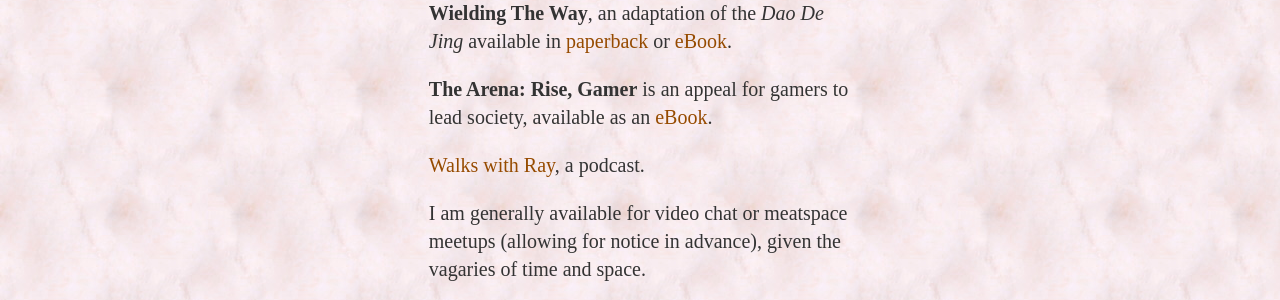
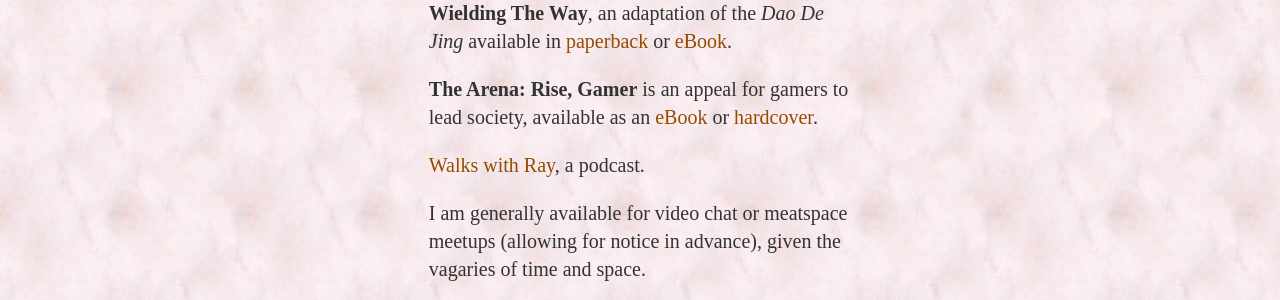
Before and after one commit to ray-dorai/ray-dorai.github.io, a Jekyll site: the page built from index.html, in a window 1280 px wide. Shown: the part 1063-1363 px from the top of the page. Built offline with Jekyll 4.4.1, drawn with Linux system fonts in a browser that asks for light colours; some web fonts are replaced.

Commit message:
Update index.html

```diff
--- a/index.html
+++ b/index.html
@@ -22,7 +22,7 @@
 	        <p><a href="https://foretrek.com/">Foretrek</a>, a non-profit.</p>
 	        <p><a href="https://raydoraisamy.bandcamp.com/album/if-you-ask-its-free">If you ask, it's free</a>, an album.</p>
 	        <p><b>Wielding The Way</b>, an adaptation of the <i>Dao De Jing</i> available in <a href="https://www.amazon.com/Wielding-Way-Ray-Doraisamy/dp/B09HG2FCGZ/ref=tmm_pap_swatch_0?_encoding=UTF8&qid=1633528813&sr=8-1">paperback</a> or <a href="https://forshaper.gumroad.com/l/wielding_the_way">eBook</a>.</p>
-		<p><b>The Arena: Rise, Gamer</b> is an appeal for gamers to lead society, available as an <a href="https://forshaper.gumroad.com/l/the_arena">eBook</a>.</p>
+		<p><b>The Arena: Rise, Gamer</b> is an appeal for gamers to lead society, available as an <a href="https://forshaper.gumroad.com/l/the_arena">eBook</a> or <a href="https://www.amazon.com/dp/B0B2TVM46T">hardcover</a>.</p>
 	        <p><a href="https://anchor.fm/walkswithray">Walks with Ray</a>, a podcast.</p>
 
 	<p>I am generally available for video chat or meatspace meetups (allowing for notice in advance), given the vagaries of time and space.</p>
```
